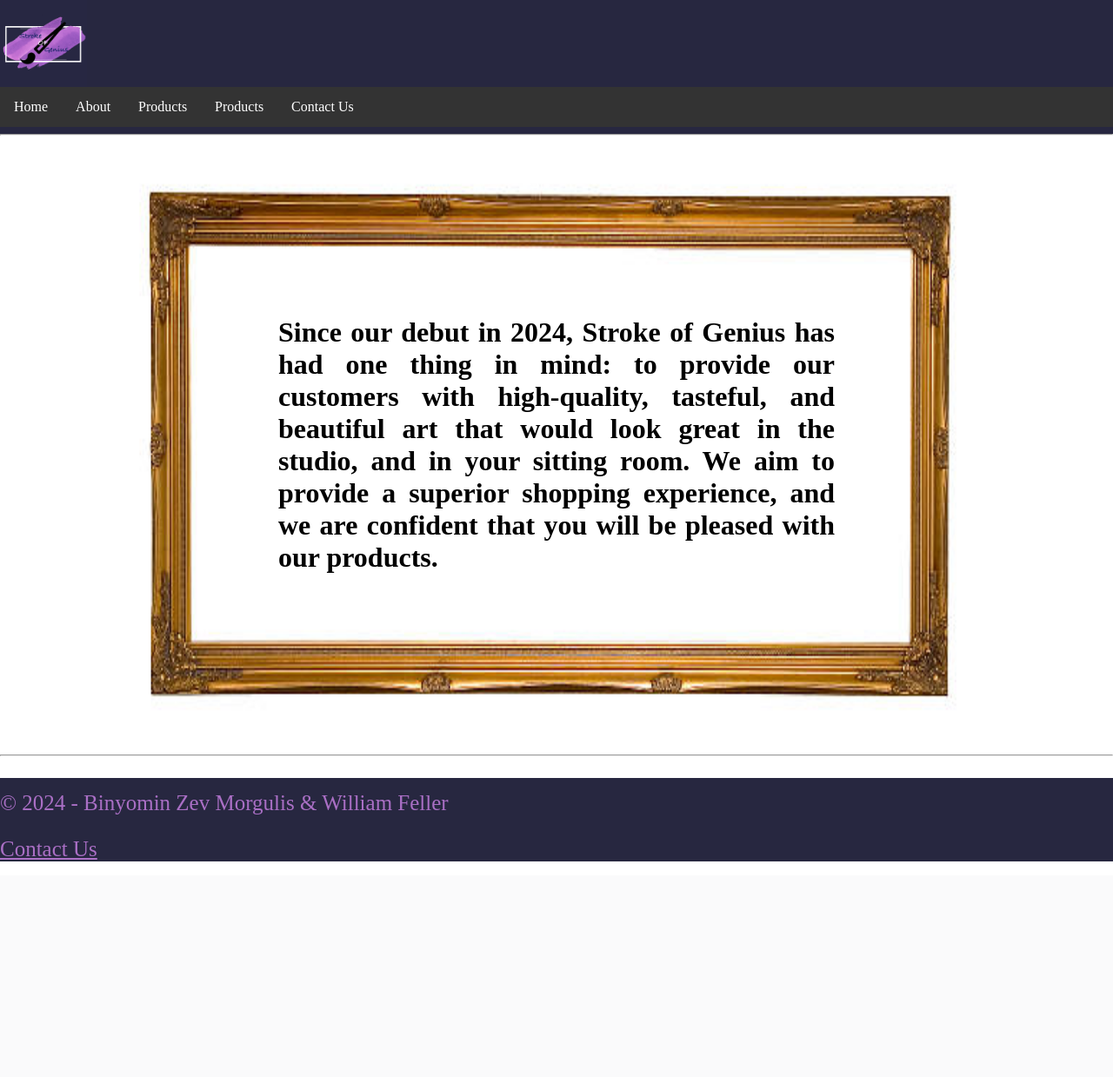
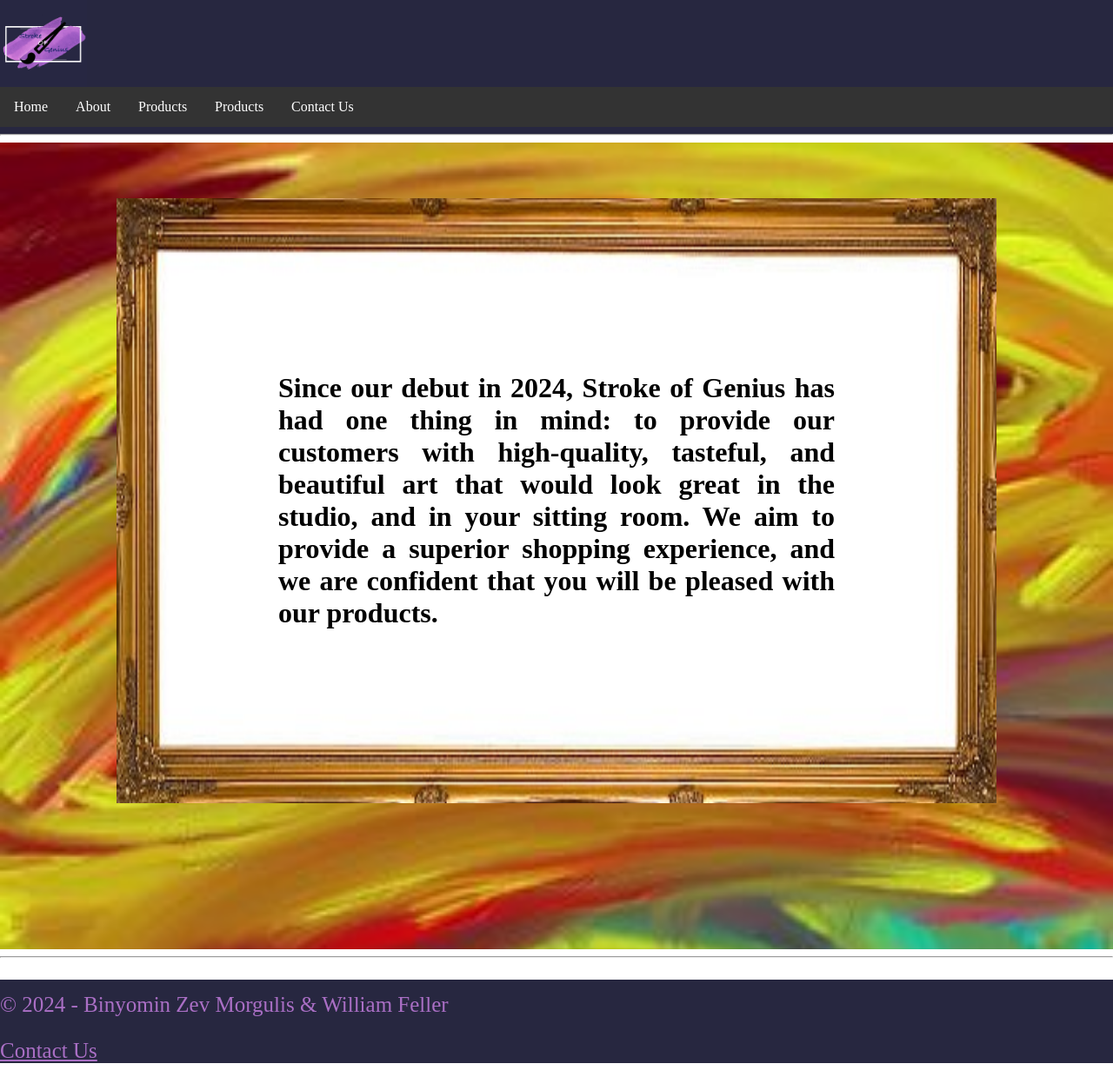
Before and after one commit to bmorgulis/Website-StrokeOfGenius, a PHP site: page / in a window 1280 px wide. Shown: the whole page at 87% size. Before the commit the page ends 991 px from the top, so only its background shows below. Run offline with PHP 8.4, Linux system fonts and the light colour scheme.

Commit message:
Update main page layout and content. Add background image again. need to change it at some point.

```diff
--- a/Website/index.php
+++ b/Website/index.php
@@ -1,4 +1,5 @@
 <?php include "header.php"; ?>
+<div id="full-main">
 <h1 id="main-page">
 
 Since our debut in 2024, Stroke of Genius has had one thing in mind: to provide
@@ -6,5 +7,5 @@ our customers with high-quality, tasteful, and beautiful art that would look
 great in the studio, and in your sitting room. We aim to provide a superior
 shopping experience, and we are confident that you will be pleased with our products.
 </h1>
-
+</div>
 <?php include "footer.php"; ?>
--- a/Website/styles.css
+++ b/Website/styles.css
@@ -75,6 +75,15 @@ body {
     /* position: fixed;
     width: 100%; */
 }
+#full-main{
+  background-image: url("img/swirlsbackground.jpg");
+  background-repeat: no-repeat;
+  background-position: center;
+  background-size: cover;
+  height: 100%;
+  padding-top: 5%;
+  padding-bottom: 5%;
+}
 #main-page {
   width: 640px;
   padding-left: auto;
@@ -82,7 +91,7 @@ body {
   margin: auto;
   text-align: justify;
   padding: 200px;
-  background-image: url("img/emptyframe2.jpg");
+  background-image: url("img/emptyframe2.2.jpg");
   background-repeat: no-repeat;
   background-position: center;
   background-size: 1012px 710px;
```
Also changed, not shown: Website/img/emptyframe2.2.jpg (added), Website/img/swirlsbackground.jpg (added).
